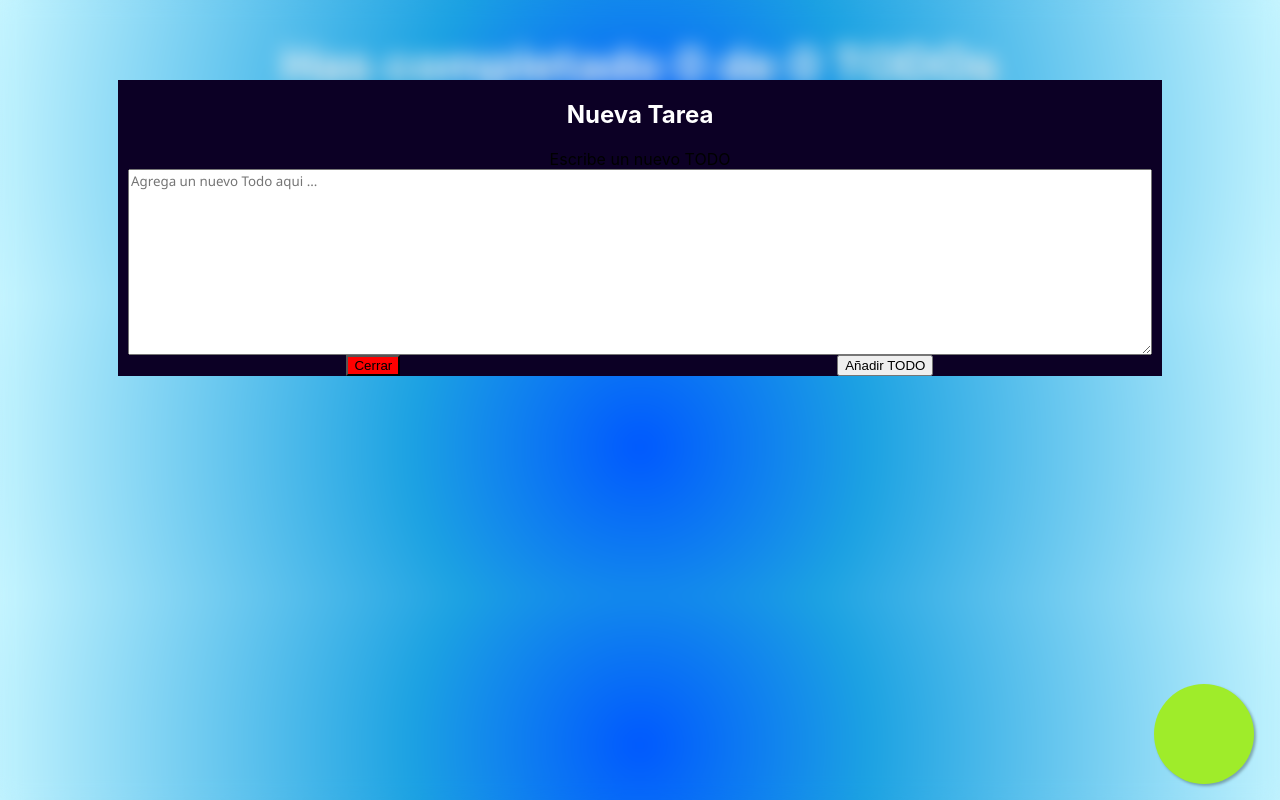
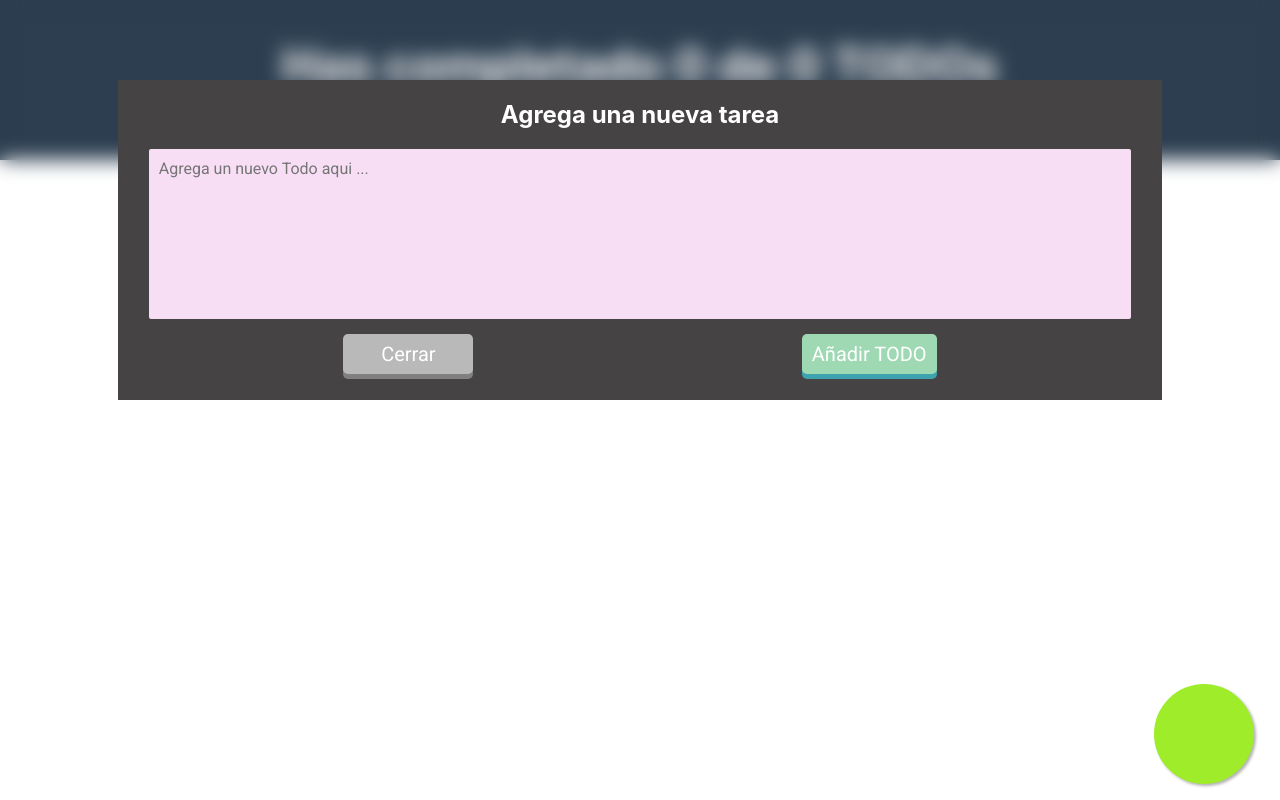
Before and after one commit to Dami-R92/todos-app, a React (Create React App) app: page / in a window 1280 px wide. Both pictures are taken after a click on the button 1204 px from the left and 734 px from the top of the page. Built offline with nearby package versions, Linux system fonts and the light colour scheme; some icons are missing.

Commit message:
cambio de formato de formulario

```diff
--- a/src/App/App.css
+++ b/src/App/App.css
@@ -11,7 +11,6 @@
 
 body {
 text-align: -webkit-center;
-background: radial-gradient(circle, rgba(0,88,255,1) 0%, rgba(28,162,226,1) 35%, rgba(198,245,255,1) 100%);
 
 }
 
@@ -44,3 +43,22 @@ background: radial-gradient(circle, rgba(0,88,255,1) 0%, rgba(28,162,226,1) 35%,
     transform: rotate(360deg);
   }
 }
+
+.triangle {
+  position: relative;
+  background: #2c3e50;
+  height: 20vh;
+}
+
+.triangle::before {
+  content: '';
+  position: absolute;
+  bottom: 0;
+  width: 0;
+  height: 0;
+  border-style: solid;
+  border-width: 25px 25px 0 25px;
+  border-color: #2c3e50 transparent transparent transparent;
+  left: 50%;
+  transform: translateX(-50%) translateY(100%);
+}
--- a/src/App/AppUI.jsx
+++ b/src/App/AppUI.jsx
@@ -30,9 +30,11 @@ function AppUI() {
 
     return (
         <>
+        <section className='triangle'>
             <TodoCounter />
             <CreateTodoButton />
             <TodoSearch />
+        </section>
 
             <TodoList>
                 {loading && <TodosLoading />}
--- a/src/Components/TodoForm/TodoForm.css
+++ b/src/Components/TodoForm/TodoForm.css
@@ -1,3 +1,5 @@
+@import url("https://fonts.googleapis.com/css2?family=Montserrat:ital,wght@0,100;0,200;0,300;0,400;0,500;0,600;0,700;0,800;0,900;1,100;1,200;1,300;1,400;1,500;1,600;1,700;1,800;1,900&family=Roboto:ital,wght@0,100;0,300;0,400;0,500;0,700;0,900;1,100;1,300;1,400;1,500;1,700;1,900&display=swap");
+
 .formBackground {
   position: fixed;
   z-index: 10;
@@ -12,29 +14,125 @@
   align-items: start;
 }
 .newTODOForm {
-  position: relative;
-  /* z-index: 20; */
   display: flex;
   flex-direction: column;
-  background-color: rgb(12, 0, 37);
+  position: relative;
+  align-items: center;
+  z-index: 20;
+  background-color: #464345;
   width: 80%;
+  height: 320px;
   padding: 0px 10px;
   top: 10vh;
 }
 .newTODOForm h2 {
   color: white;
 }
-.newTODOForm textarea {
-  font-family: "Segoe UI", Tahoma, Geneva, Verdana, sans-serif;
-  color: blue;
+
+.formTextarea {
+  font-family: 'Roboto', sans-serif;
+  font-weight: 400;
+  padding: 10px;
+  font-size: 16px;
+  width: 94%;
+  height: 150px;
+  border: none;
+  border-radius: 2px;
+  background-color: #f8def5 ;
+  resize: none; /* Evita que el usuario pueda redimensionar la textarea */
+  margin-bottom: 15px;
+}
+.formTextarea:focus {
+  background-color: #fff8fe ;
+  border-color: #888; /* Cambia el color del borde cuando la textarea está seleccionada */
+  outline: none; /* Elimina el borde adicional de enfoque */
 }
 
 .buttonFormContainer {
+  width: 90%;
   display: flex;
   flex-direction: row;
   justify-content: space-around;
 }
 
 .cancelButton {
-  background-color: red;
+  font-family: "Roboto", sans-serif;
+  font-size: 20px;
+  font-weight: 400;
+  min-width: 130px;
+  height: 40px;
+  color: #fff;
+  padding: 5px 10px;
+  cursor: pointer;
+  transition: all 0.3s ease;
+  position: relative;
+  display: inline-block;
+  outline: none;
+  border-radius: 5px;
+  border: none;
+  background: rgb(185, 185, 185);
+  box-shadow: 0 5px grey;
 }
+.cancelButton:hover {
+  box-shadow: 0 3px #d90429;
+  background: #ef233c;
+  top: 1px;
+}
+.cancelButton:active {
+  box-shadow: 0 0 #d90429;
+  background: #ef233c;
+  top: 5px;
+}
+
+.confirmButton {
+  font-family: "Roboto", sans-serif;
+  font-size: 20px;
+  font-weight: 400;
+  min-width: 130px;
+  height: 40px;
+  color: #fff;
+  padding: 5px 10px;
+  cursor: pointer;
+  transition: all 0.3s ease;
+  position: relative;
+  display: inline-block;
+  outline: none;
+  border-radius: 5px;
+  border: none;
+  background: #9fd9b3;
+  box-shadow: 0 5px #3ea3af;
+}
+.confirmButton:hover {
+  box-shadow: 0 5px #3ea3af;
+  background: #76e09c;
+  top: 1px;
+}
+.confirmButton:active {
+  box-shadow: 0 5px #3ea3af;
+  top: 5px;
+}
+
+.css-button-3d--green {
+  min-width: 130px;
+  height: 40px;
+  color: #fff;
+  padding: 5px 10px;
+  font-weight: bold;
+  cursor: pointer;
+  transition: all 0.3s ease;
+  position: relative;
+  display: inline-block;
+  outline: none;
+  border-radius: 5px;
+  border: none;
+  background: #80ed99;
+  box-shadow: 0 5px #57cc99;
+}
+.css-button-3d--green:hover {
+  box-shadow: 0 3px #57cc99;
+  top: 1px;
+}
+.css-button-3d--green:active {
+  box-shadow: 0 0 #57cc99;
+  top: 5px;
+}
--- a/src/Components/TodoForm/TodoForm.jsx
+++ b/src/Components/TodoForm/TodoForm.jsx
@@ -9,9 +9,8 @@ const TodoForm = () => {
     return (
         <div className="formBackground">
         <form className='newTODOForm'>
-            <h2>Nueva Tarea</h2>
-            <label htmlFor="">Escribe un nuevo TODO</label>
-            <textarea name="" placeholder='Agrega un nuevo Todo aqui ...' id="" cols="30" rows="10"></textarea>
+            <h2>Agrega una nueva tarea</h2>
+            <textarea className='formTextarea' name="" placeholder='Agrega un nuevo Todo aqui ...' id="" cols="30" rows="10"></textarea>
             <div className="buttonFormContainer">
 
             <button onClick={(e) => {
```
